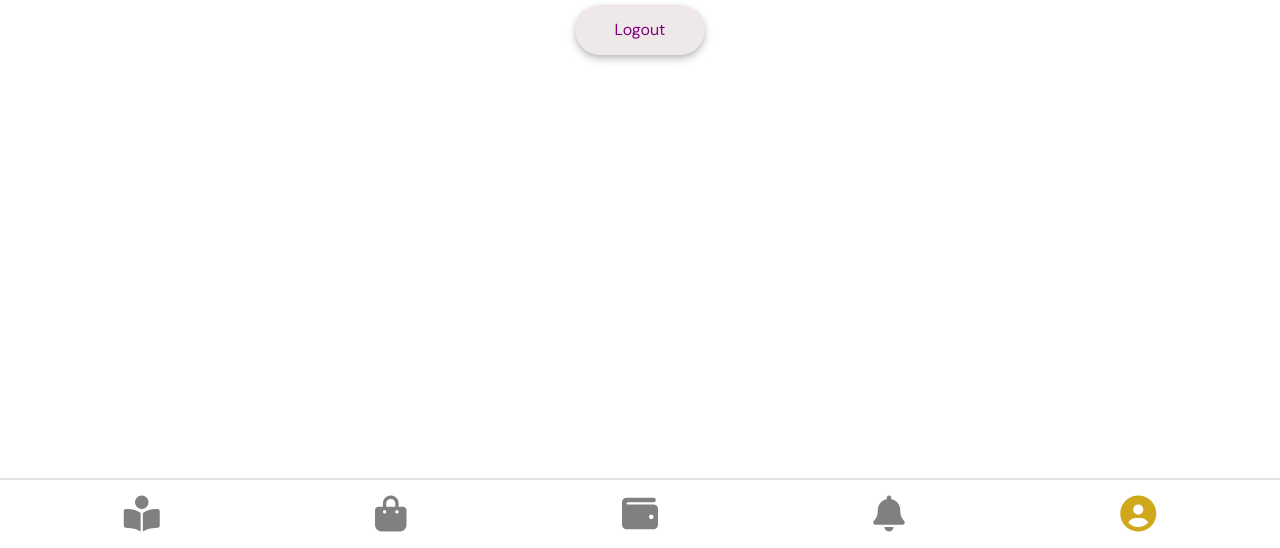
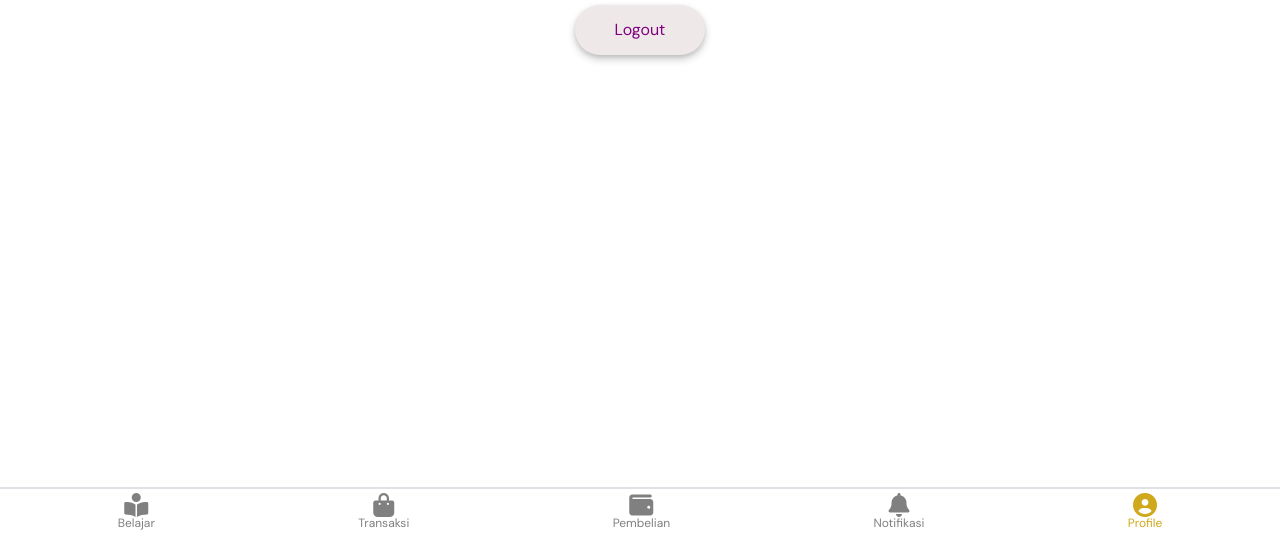
Before and after one commit to Lutttfi/E-Learning, a plain HTML site: page profil.html in a window 1280 px wide. Shown: the part 252-800 px from the top of the page. Drawn offline with nearby package versions, Linux system fonts and the light colour scheme.

Commit message:
menambahkan tulisan dibawah icon navbar

```diff
--- a/asset/css/notif.css
+++ b/asset/css/notif.css
@@ -29,6 +29,13 @@ main {
   padding: 10px 15px;
   border-bottom: 1px solid rgba(0, 0, 0, 0.2);
 }
+
+@media (max-width: 768px) {
+  nav div a {
+    font-size: 12px;
+  }
+}
+
 
 @media (min-width: 768px) {
   main {
@@ -73,9 +80,7 @@ main {
     padding: 0px 25px;
     border-bottom: 6px solid rgba(0, 0, 0, 0.3);
   }
-  nav div a {
-    font-size: 24px;
-  }
+
 }
 
 @media (min-width: 1440px) {
@@ -105,9 +110,7 @@ main {
     padding: 0px 25px;
     border-bottom: 6px solid rgba(0, 0, 0, 0.5);
   }
-  nav div a {
-    font-size: 24px;
-  }
+
 }
 @media (min-width: 2560px) {
   header {
@@ -135,7 +138,4 @@ main {
     border-bottom: 6px solid rgba(0, 0, 0, 0.5);
   }
 
-  nav div a {
-    font-size: 36px;
-  }
 }
--- a/asset/css/profile.css
+++ b/asset/css/profile.css
@@ -76,6 +76,12 @@ header {
   height: 50px;
 }
 
+@media (max-width: 768px) {
+  nav div a {
+    font-size: 12px;
+  }
+}
+
 @media (min-width: 1024px) {
   .gambar img {
     width: 85px;
@@ -94,9 +100,6 @@ header {
   }
   .btn {
     width: 130px;
-  }
-  nav div a {
-    font-size: 24px;
   }
 }
 @media (min-width: 1440px) {
@@ -118,15 +121,9 @@ header {
   .btn {
     width: 140px;
   }
-  nav div a {
-    font-size: 24px;
-  }
 }
 
 @media (min-width: 2560px) {
-  nav div a {
-    font-size: 36px;
-  }
 
   .btn p {
     font-size: 24px;
--- a/asset/css/style.css
+++ b/asset/css/style.css
@@ -52,6 +52,10 @@ nav {
 
   .text p:last-child {
     font-size: 16px;
+  }
+
+  nav div a {
+    font-size: 12px;
   }
 }
 
@@ -118,14 +122,4 @@ nav {
   button p {
     font-size: 24px;
   }
-
-  nav div a {
-    font-size: 24px;
-  }
 }
-
-@media (min-width: 2560px) {
-  nav div a {
-    font-size: 36px;
-  }
-}
--- a/asset/css/transaksi.css
+++ b/asset/css/transaksi.css
@@ -109,6 +109,10 @@ a.btn.rounded-pill {
   .main {
     margin: 65px 10px 5px 10px;
   }
+
+  nav div a {
+    font-size: 12px;
+  }
 }
 
 @media (min-width: 769px) and (max-width: 1024px) {
@@ -161,18 +165,9 @@ a.btn.rounded-pill {
     font-size: 36px;
   }
 
-  nav div a {
-    font-size: 24px;
-  }
 
   button.btn-offcanvas p {
     font-size: 24px;
     margin-bottom: 0;
   }
 }
-
-@media (min-width: 2560px) {
-  nav div a {
-    font-size: 36px;
-  }
-}
--- a/profil.html
+++ b/profil.html
@@ -20,23 +20,44 @@
   </head>
   <body>
     <nav
-      class="nav w-100 bg-white p-3 position-fixed bottom-0 border-top border-2"
+      class="nav w-100 bg-white p-3 position-fixed bottom-0 border-top border-2 z-3"
     >
       <div class="d-flex justify-content-around w-100">
-        <a href="index.html" class="book" style="color: gray">
-          <i class="fa-solid fa-book-open-reader fa-xl"></i>
+        <a
+          href="index.html"
+          class="book d-flex flex-column justify-content-center align-items-center text-decoration-none gap-2"
+        >
+          <i class="fa-solid fa-book-open-reader fa-xl" style="color: gray"></i>
+          <p class="m-0" style="font-size: 12px; color: gray">Belajar</p>
         </a>
-        <a href="transaksi.html" class="bag">
+        <a
+          href="transaksi.html"
+          class="bag d-flex flex-column justify-content-center align-items-center text-decoration-none gap-2"
+        >
           <i class="fa-solid fa-bag-shopping fa-xl" style="color: gray"></i>
+          <p class="m-0" style="font-size: 12px; color: gray">Transaksi</p>
         </a>
-        <a href="pembelihan.html" class="wallet">
+        <a
+          href="pembelihan.html"
+          class="wallet d-flex flex-column justify-content-center align-items-center text-decoration-none gap-2"
+        >
           <i class="fa-solid fa-wallet fa-xl" style="color: gray"></i>
+          <p class="m-0" style="font-size: 12px; color: gray">Pembelian</p>
         </a>
-        <a href="notif.html" class="bell">
+        <a
+          href="notif.html"
+          class="bell d-flex flex-column justify-content-center align-items-center text-decoration-none gap-2"
+        >
           <i class="fa-solid fa-bell fa-xl" style="color: gray"></i>
+          <p class="m-0" style="font-size: 12px; color: gray">Notifikasi</p>
         </a>
-        <a href="profil.html" class="user">
-          <i class="fa-solid fa-circle-user fa-xl" style="color: #cfa81b"></i>
+        <a
+          href="profil.html"
+          class="user d-flex flex-column justify-content-center align-items-center text-decoration-none gap-2"
+          style="color: #cfa81b"
+        >
+          <i class="fa-solid fa-circle-user fa-xl"></i>
+          <p class="m-0" style="font-size: 12px; color: #cfa81b">Profile</p>
         </a>
       </div>
     </nav>
```
Also changed, not shown: index.html (+29 -13 lines), notif.html (+29 -8 lines), pembelihan.html (+29 -10 lines), transaksi.html (+29 -10 lines).
